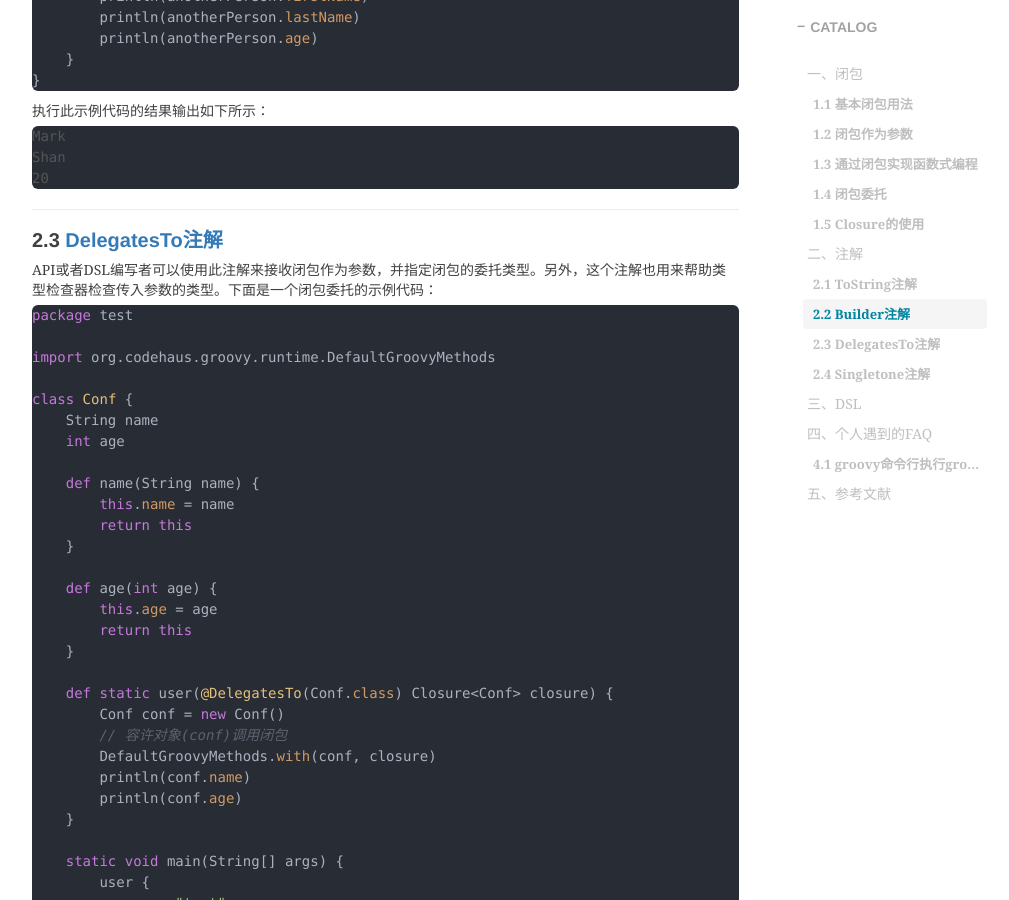
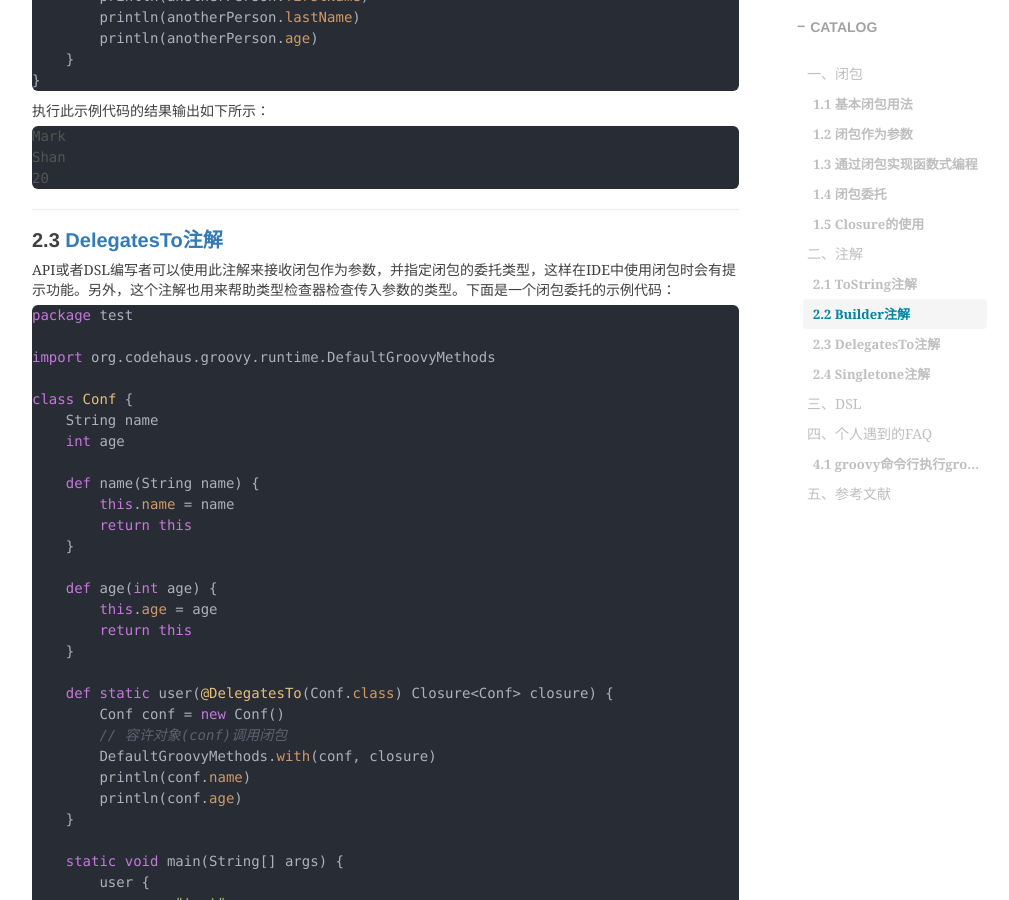
Before and after one commit to shihai1991/shihai1991.github.io, a Jekyll site: the page built from _posts/2023-03-01-groovy学习.md, in a window 1280 px wide and 900 px high, scrolled down 4380 px. Shown: the whole window, without its empty margins (233-1242 px from the left). Built offline with Jekyll 4.4.1, drawn with Linux system fonts in a browser that asks for light colours; nearby versions of some CDN libraries; comment, search, counter and statistics services are not loaded.

Commit message:
Update 2023-03-01-groovy学习.md

````diff
--- a/_posts/2023-03-01-groovy学习.md
+++ b/_posts/2023-03-01-groovy学习.md
@@ -208,7 +208,7 @@ Shan
 ```
 
 ## 2.3 [DelegatesTo注解](https://docs.groovy-lang.org/next/html/gapi/groovy/lang/DelegatesTo.html)
-API或者DSL编写者可以使用此注解来接收闭包作为参数，并指定闭包的委托类型。另外，这个注解也用来帮助类型检查器检查传入参数的类型。下面是一个闭包委托的示例代码：
+API或者DSL编写者可以使用此注解来接收闭包作为参数，并指定闭包的委托类型，这样在IDE中使用闭包时会有提示功能。另外，这个注解也用来帮助类型检查器检查传入参数的类型。下面是一个闭包委托的示例代码：
 ```groovy
 package test
 
````
